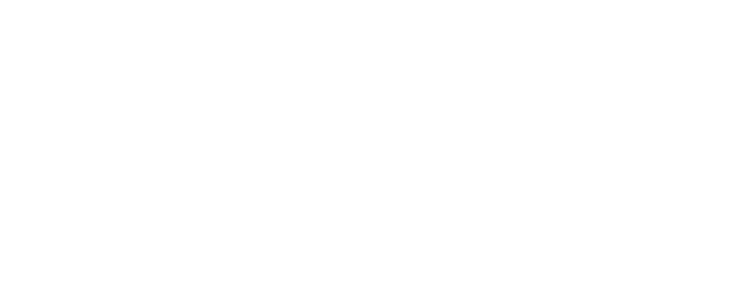
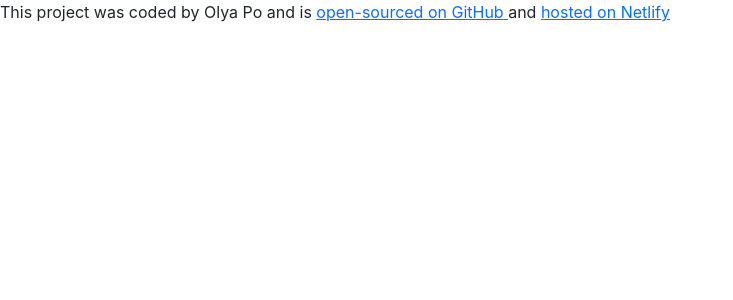
Before and after one commit to OlhaPo/dictionary-project, a React (Create React App) app: page / in a window 1280 px wide. Shown: the top 300 px of the page, without its empty margins (0-733 px from the left). Built offline with nearby package versions, Linux system fonts and the light colour scheme.

Commit message:
Add footer

```diff
--- a/src/App.js
+++ b/src/App.js
@@ -3,7 +3,19 @@
 export default function App() {
   return (
     <div className="App">
-      <header className="App-header"></header>
+      <div className="container">
+        <header className="App-header"></header>
+      </div>
+      <footer>
+        This project was coded by Olya Po and is{" "}
+        <a href="https://github.com/OlhaPo/dictionary-project" target="_blank">
+          open-sourced on GitHub{" "}
+        </a>
+        and{" "}
+        <a href="https://playful-truffle-fafe7a.netlify.app/" target="_blank">
+          hosted on Netlify
+        </a>
+      </footer>
     </div>
   );
 }
```
